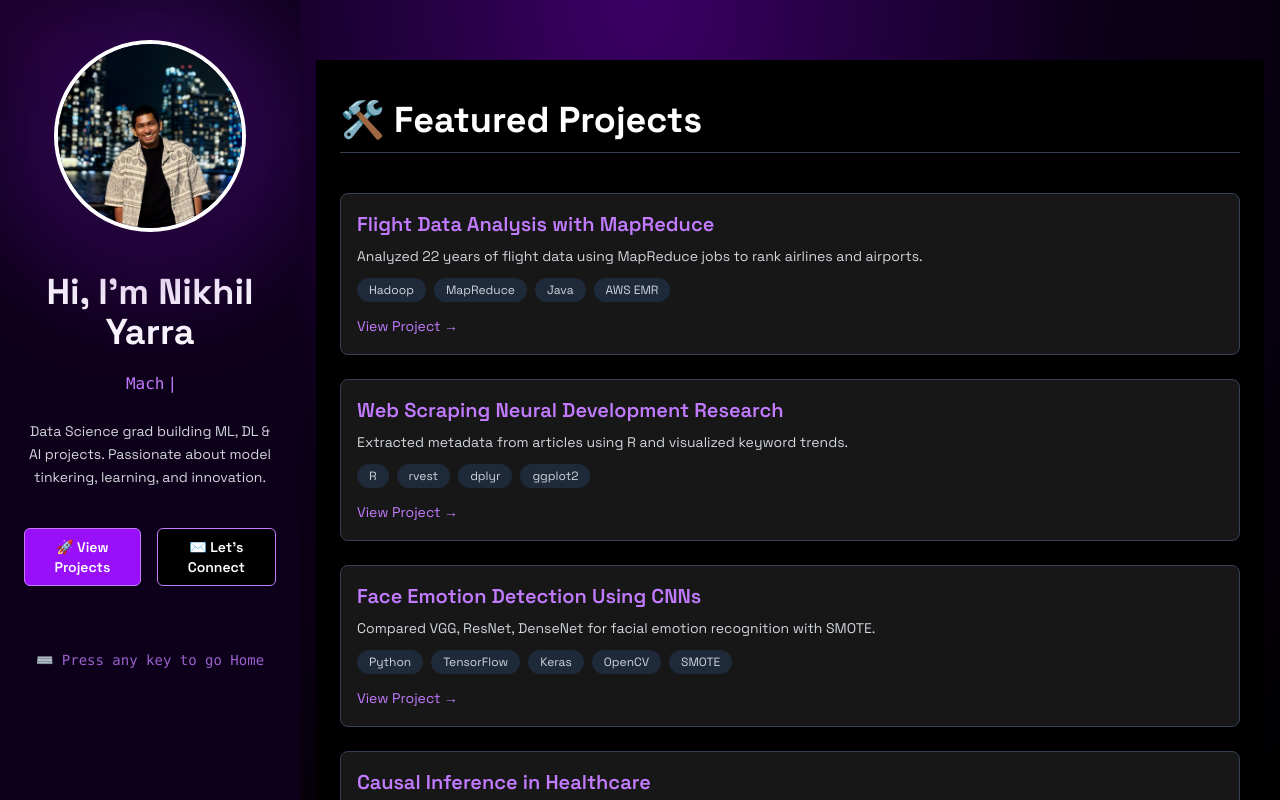
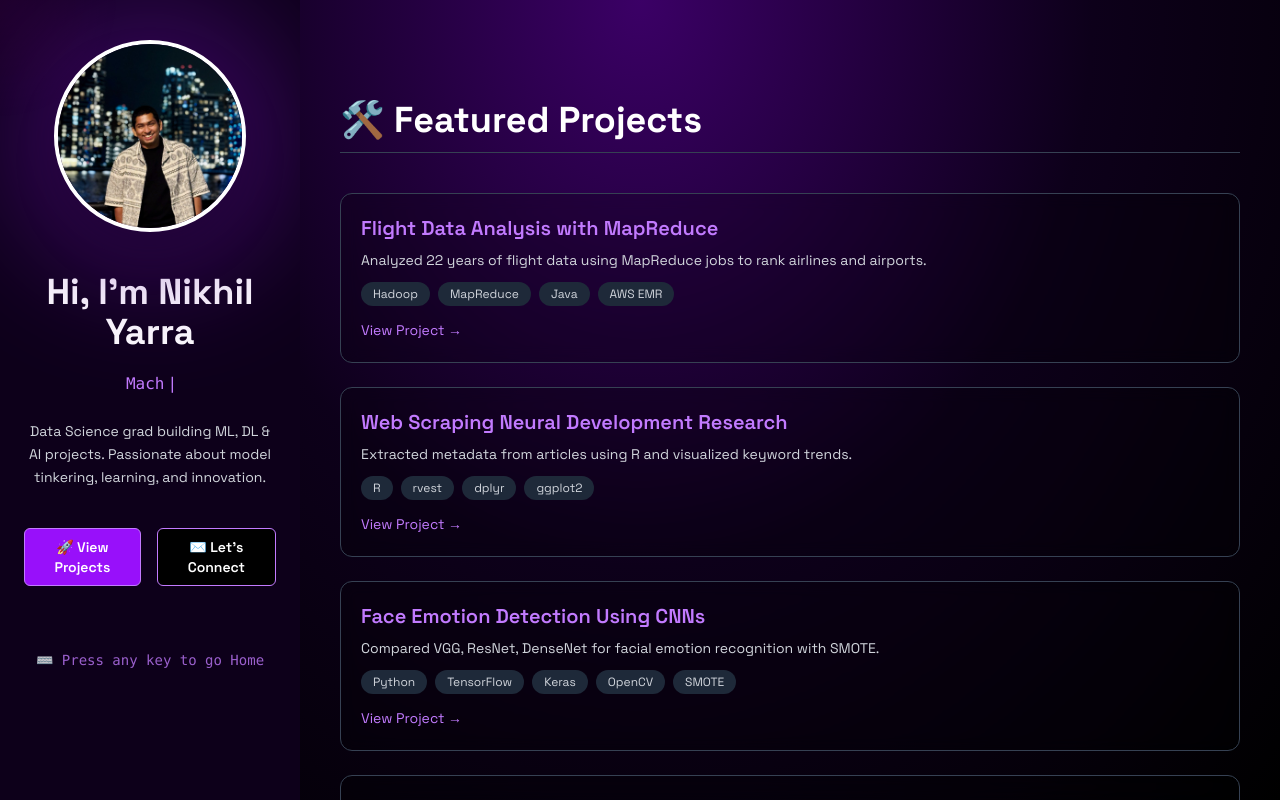
Before and after one commit to nymav/ny-portfolio, a React (Vite) app: page / in a window 1280 px wide. Both pictures are taken after a click on the button "🚀 View Projects". Built offline with nearby package versions, Linux system fonts and the light colour scheme.

Commit message:
💼 Style and organize Projects section

```diff
--- a/src/components/sections/Projects.jsx
+++ b/src/components/sections/Projects.jsx
@@ -1,4 +1,5 @@
 import { useEffect, useState } from "react";
+import { motion } from "framer-motion";
 
 export const Projects = () => {
   const [isMobile, setIsMobile] = useState(false);
@@ -81,10 +82,14 @@ export const Projects = () => {
 
   return (
     <section
-      id="projects"
-      className="w-full py-8 sm:py-10 px-4 sm:px-6 bg-black text-white"
-      style={{ fontFamily: "'Space Grotesk', sans-serif" }}
-    >
+  id="projects"
+  className="w-full py-8 sm:py-10 px-4 sm:px-6 text-white bg-transparent"
+  style={{
+    fontFamily: "'Space Grotesk', sans-serif",
+    background: "transparent", // REMOVE this line
+  }}
+>
+
       <div className="mx-auto w-full max-w-[90rem]">
         <h2 className="text-4xl font-bold mb-10 text-left border-b border-gray-700 pb-3">
           🛠️ Featured Projects
@@ -92,9 +97,13 @@ export const Projects = () => {
 
         <div className="grid gap-6">
           {projects.map((project, index) => (
-            <div
+            <motion.div
               key={index}
-              className="bg-neutral-900 border border-gray-700 rounded-lg p-4"
+              className="border border-gray-700 rounded-xl p-5 hover:shadow-xl transition duration-300 bg-black/20 backdrop-blur"
+              initial={{ opacity: 0, y: 30 }}
+              whileInView={{ opacity: 1, y: 0 }}
+              viewport={{ once: true }}
+              transition={{ delay: index * 0.08 }}
             >
               <h3 className="text-lg sm:text-xl font-semibold text-purple-400">
                 {project.title}
@@ -126,7 +135,7 @@ export const Projects = () => {
                   </span>
                 )}
               </div>
-            </div>
+            </motion.div>
           ))}
         </div>
       </div>
```
